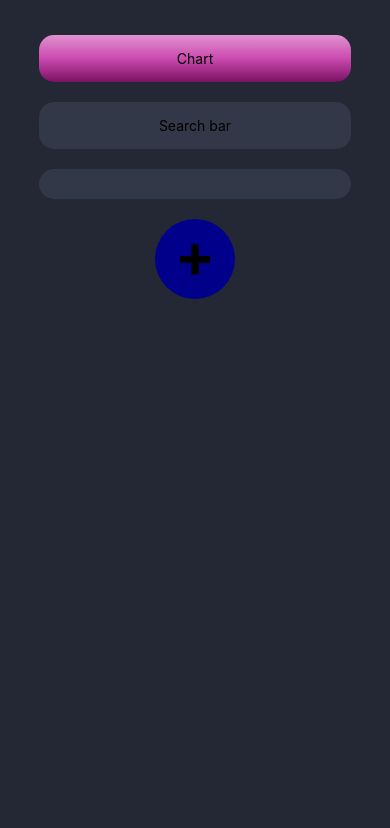
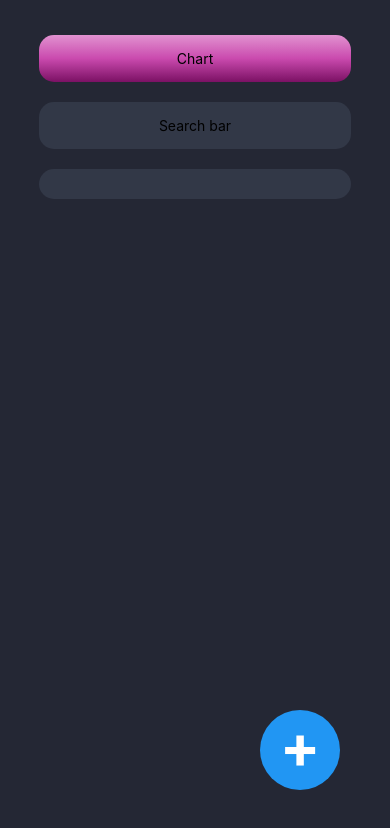
Before and after one commit to Zeyu-Li/Rereceipt, a React Native app: screen / in a window 390 px wide. Shown: the top 828 px of the page. Built offline with nearby package versions, Linux system fonts and the light colour scheme.

Commit message:
popup coming up

```diff
--- a/components/common/button.jsx
+++ b/components/common/button.jsx
@@ -1,31 +1,109 @@
-import React from "react";
-import {View, StyleSheet, TouchableOpacity} from "react-native";
+import React, { useState} from "react";
+import {Modal, View, StyleSheet, TouchableOpacity, Alert, Pressable, Text} from "react-native";
+
+export const App = () => {
+  const [modalVisible, setModalVisible] = useState(false);
+  return (
+    <View style={styles.centeredView}>
+      <Modal
+        animationType="slide"
+        transparent={true}
+        visible={modalVisible}
+        onRequestClose={() => {
+          Alert.alert("Modal has been closed.");
+          setModalVisible(!modalVisible);
+        }}
+      >
+        <View style={styles.centeredView}>
+          <View style={styles.modalView}>
+            <Text style={styles.modalText}>Choose From Gallery</Text>
+            <Text style={styles.modalText}>Take Photo</Text>
+            <Text style={styles.modalText}>Manually Add Entry</Text>
+            <Pressable
+              style={[styles.button, styles.buttonClose]}
+              onPress={() => setModalVisible(!modalVisible)}
+            >
+              <Text style={styles.textStyle}>Cancel</Text>
+            </Pressable>
+          </View>
+        </View>
+      </Modal>
+      <Pressable
+        style={[styles2.plus, styles.buttonOpen]}
+        onPress={() => setModalVisible(true)}
+      >
+        <Text style={styles.textStyle1}>+</Text>
+      </Pressable>
+    </View>
+  );
+};
 
 export const ButtonWithStyle = ({children}) => {
   const onPress = () => alert('you pressed');
-  return <TouchableOpacity onPress={onPress} style={styles.plus}>{children}</TouchableOpacity>;
+  return <TouchableOpacity onPress={onPress} style={styles2.plus}>{children}</TouchableOpacity>;
 
 };
 
 
-const styles = StyleSheet.create({
-  // box: {
-  //   height: 80,
-  //   width: 80,
-  //   backgroundColor: 'darkblue', // tentative
-  //   borderRadius: '50%',
-  //   borderColor: '#000',
-  //   borderStle: 'solid',
-  //   justifyContent: 'center',
-  //   margin: 500
-  // },
-
+const styles2 = StyleSheet.create({
   plus: {
     alignItems: 'center',
-    backgroundColor: 'darkblue',
     height: 80,
     width: 80,
-    borderRadius: '50%',
+    borderRadius: 40,
+    marginTop: 450,
+    marginRight:-210
   }
 
-})
+});
+
+const styles = StyleSheet.create({
+  centeredView: {
+    flex: 1,
+    justifyContent: "center",
+    alignItems: "center",
+    marginTop: 22
+  },
+  modalView: {
+    margin: 20,
+    backgroundColor: "white",
+    borderRadius: 20,
+    padding: 35,
+    alignItems: "center",
+    shadowColor: "#000",
+    shadowOffset: {
+      width: 0,
+      height: 2
+    },
+    shadowOpacity: 0.25,
+    shadowRadius: 4,
+    elevation: 5
+  },
+  button: {
+    borderRadius: 25,
+    padding: 20,
+    elevation: 2,
+  },
+  buttonOpen: {
+    backgroundColor: "#2196F3",
+  },
+  buttonClose: {
+    backgroundColor: "#F194FF",
+  },
+  textStyle: {
+    color: "white",
+    fontWeight: "bold",
+    textAlign: "center"
+  },
+  textStyle1: {
+    color: "white",
+    fontWeight: "bold",
+    textAlign: "center",
+    fontSize: 60,
+    textAlign: 'center'
+  },
+  modalText: {
+    marginBottom: 15,
+    textAlign: "center"
+  }
+});
--- a/pages/main.jsx
+++ b/pages/main.jsx
@@ -1,6 +1,6 @@
 import React, { useState } from "react";
 import { Text} from "react-native";
-import { ButtonWithStyle } from "../components/common/button";
+import { ButtonWithStyle, App } from "../components/common/button";
 import { OverviewTable } from "../components/common/Table";
 import {
   CenterContainer,
@@ -29,10 +29,13 @@ export const Main = () => {
         </CenterContainer>
       </GeneralContainer>
 
+      <App></App>
 
-      <ButtonWithStyle>
-        <Text style={{fontSize:60, textAlign: 'center', fontWeight: 'bold'}}>+</Text>
-      </ButtonWithStyle>
+
+      {/* <ButtonWithStyle>
+        <Text style={{fontSize:60, textAlign: 'center', fontWeight: 'bold', color:'white'}}>+</Text>
+      </ButtonWithStyle>  */}
+
 
     </>
 
```
Also changed, not shown: components/common/button copy.jsx (added, +32 -0 lines).
